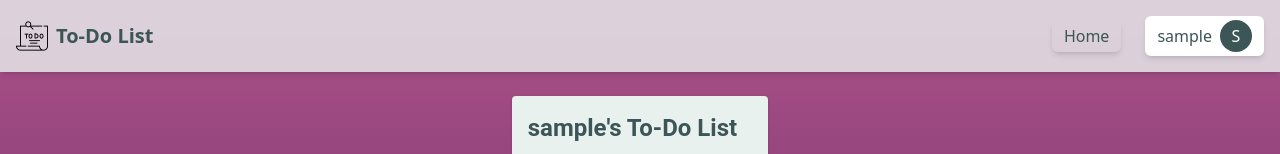
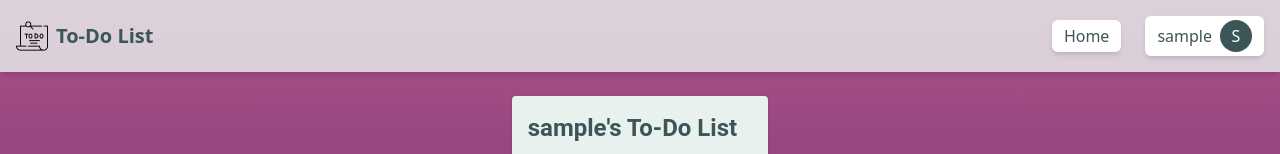
Before and after one commit to ChrisVeigas/To-Do, a React (Vite) app: page / in a window 1280 px wide. Shown: the top 154 px of the page. Built offline with nearby package versions, Linux system fonts and the light colour scheme; no server answers; sample sign-in values are in the browser's storage.

Commit message:
Updated Navbar

```diff
--- a/src/components/Navbar.jsx
+++ b/src/components/Navbar.jsx
@@ -34,7 +34,7 @@ function Navbar() {
         {token && (
           <MotionLink
             to="/"
-            className="text-[#3C5556] hover:text-[#E09789] font-medium px-3 py-1 rounded-md shadow-md"
+            className="bg-white text-[#3C5556] hover:text-[#E09789] font-medium px-3 py-1 rounded-md shadow-md"
             whileHover={{ scale: 1.1 }}
             whileTap={{ scale: 0.9 }}
           >
```
